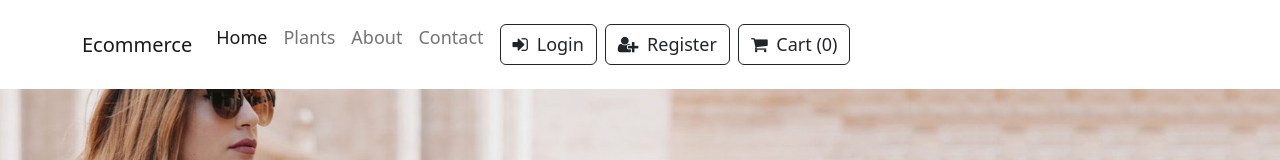
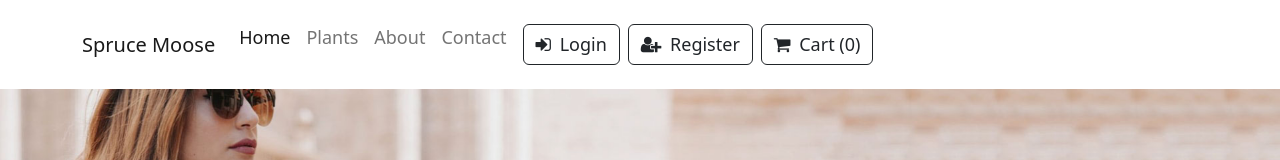
Before and after one commit to LilyHuang23/spruce_moose_frontend, a React (Create React App) app: page / in a window 1280 px wide. Shown: the top 160 px of the page. Built offline with nearby package versions, Linux system fonts and the light colour scheme; no server answers.

Commit message:
change title

```diff
--- a/public/index.html
+++ b/public/index.html
@@ -11,7 +11,7 @@
 
   <link rel="manifest" href="%PUBLIC_URL%/manifest.json" />
 
-  <title>React App</title>
+  <title>Spruce Moose</title>
 </head>
 
 <body>
--- a/src/components/NavBar.jsx
+++ b/src/components/NavBar.jsx
@@ -8,7 +8,7 @@ export default function NavBar() {
     <nav className="navbar navbar-expand-lg bg-white navbar-light bg-dark py-3 shadow-sm">
       <div className="container">
         <NavLink className="navbar-brand" to="/">
-          Ecommerce
+          Spruce Moose
         </NavLink>
         <button
           class="navbar-toggler"
```
